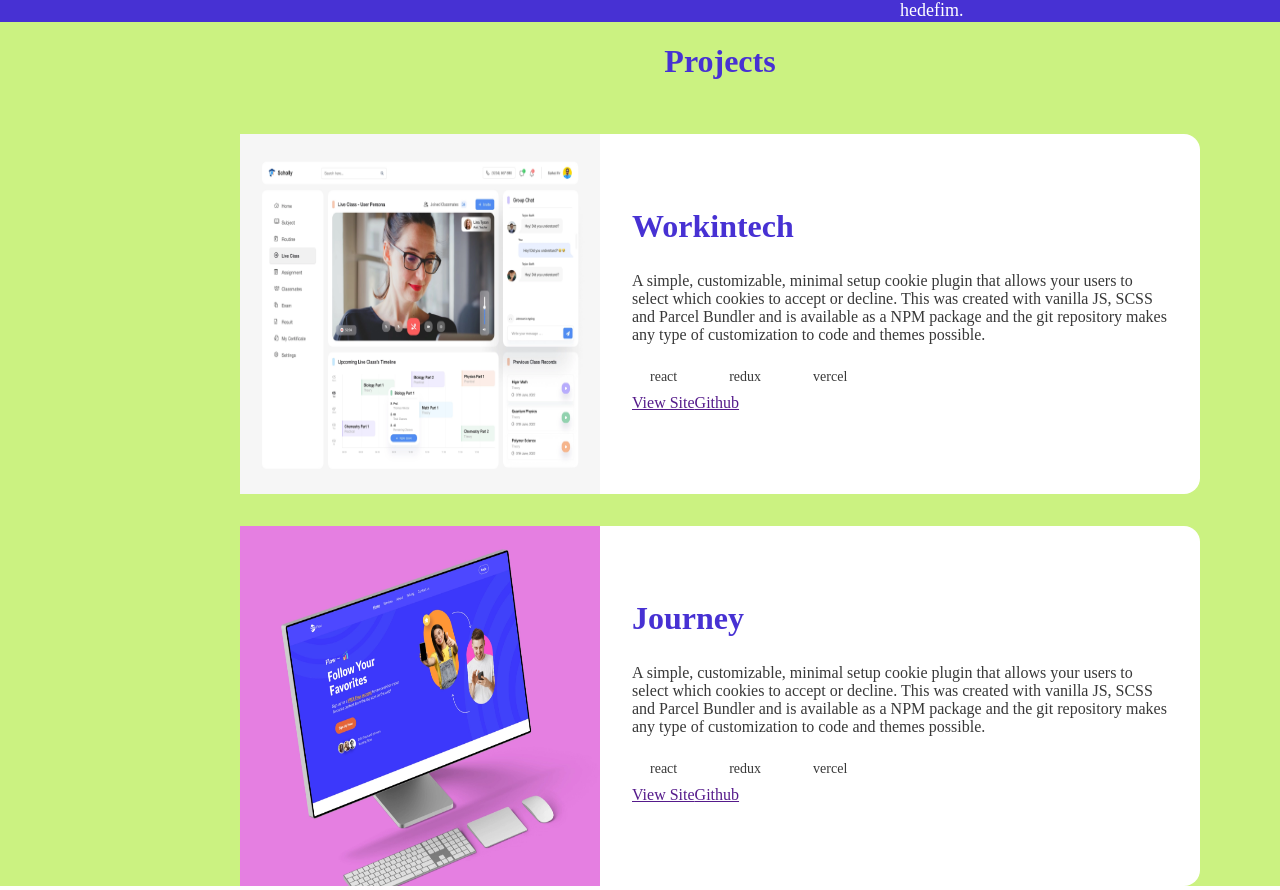
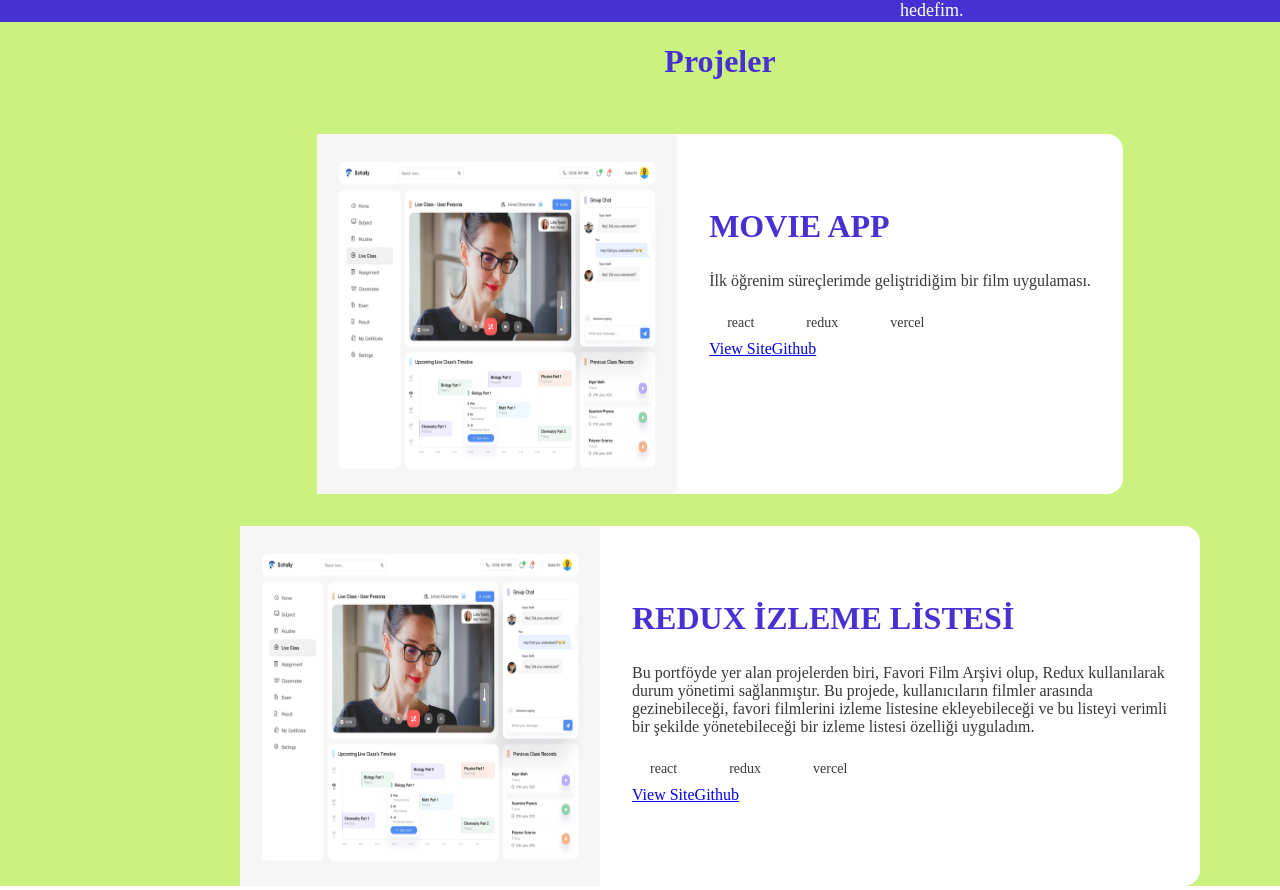
Before and after one commit to Bahadir-Uysal/Wit_S_12, a React (Vite) app in the folder MyWebSite/: page / in a window 1280 px wide. Shown: the part 1956-2846 px from the top of the page. Built offline with nearby package versions, Linux system fonts and the light colour scheme.

Commit message:
projects handled

```diff
--- a/MyWebSite/src/App.jsx
+++ b/MyWebSite/src/App.jsx
@@ -5,6 +5,7 @@ import Profile from "./components/Profile";
 import Projects from "./components/Projects";
 import { useEffect } from "react";
 import { useLanguageContext } from "./contexts/LanguageContext";
+import Footer from "./components/Footer";
 
 function App() {
   const { theme } = useLanguageContext();
@@ -23,6 +24,7 @@ function App() {
         <Skills></Skills>
         <Profile></Profile>
         <Projects></Projects>
+        <Footer></Footer>
       </div>
     </>
   );
--- a/MyWebSite/src/components/Footer.jsx
+++ b/MyWebSite/src/components/Footer.jsx
@@ -0,0 +1,14 @@
+import { useLanguageContext } from "../contexts/LanguageContext";
+
+function footer() {
+  const { texts } = useLanguageContext();
+  return (
+  <>
+
+
+  </>
+
+);
+}
+
+export default footer;
--- a/MyWebSite/src/components/Projects.jsx
+++ b/MyWebSite/src/components/Projects.jsx
@@ -1,36 +1,38 @@
 import "./Projects.css";
 import face from "../assets/project-1.png";
-import monitor from "../assets/projects-2.png";
+
+import { useLanguageContext } from "../contexts/LanguageContext";
 function Projects() {
+  const { texts } = useLanguageContext();
+  const cards = texts.projectsSection.projects;
   return (
     <>
       <div className="projects-container">
-        <h1>Projects</h1>
-        <div className="project-content">
+        <h1>{texts.projectsSection.heading}</h1>
+        {cards.map((card,index) => (
+          <div key={index} className="project-content">
             <div className="project-img">
               <img src={face} alt="" />
             </div>
             <div className="project-info">
-            <h2>Workintech</h2>
+              <h2>{card.name}</h2>
               <p>
-              A simple, customizable, minimal setup cookie plugin that allows
-              your users to select which cookies to accept or decline. This was
-              created with vanilla JS, SCSS and Parcel Bundler and is available
-              as a NPM package and the git repository makes any type of
-              customization to code and themes possible.
+                {card.desc}
               </p>
               <div className="project-list">
-              <p>react</p>
-              <p>redux</p>
-              <p>vercel</p>
+                <p>{card.skill1}</p>
+                <p>{card.skill2}</p>
+                <p>{card.skill3}</p>
               </div>
               <div className="project-links">
-              <a href="">View Site</a>
-              <a href="">Github</a>
+                <a href={card.link}>View Site</a>
+                <a href={card.github}>Github</a>
               </div>
             </div>
           </div>
-        <div className="project-content">
+        ))}
+
+        {/* <div className="project-content">
           <div className="project-img">
             <img src={monitor} alt="" />
           </div>
@@ -53,7 +55,7 @@ function Projects() {
               <a href="">Github</a>
             </div>
           </div>
-        </div>
+        </div> */}
       </div>
     </>
   );
--- a/MyWebSite/src/contexts/LanguageContext.jsx
+++ b/MyWebSite/src/contexts/LanguageContext.jsx
@@ -1,3 +1,4 @@
+/* eslint-disable react-refresh/only-export-components */
 import { createContext, useContext, useEffect, useState } from "react";
 import { getFromLocalStorage, saveToLocalStorage } from "../hooks/localStorage";
 import { languageData } from "../datas/data";
--- a/MyWebSite/src/datas/data.js
+++ b/MyWebSite/src/datas/data.js
@@ -12,7 +12,7 @@ export const languageData = {
       heading: "Skills",
     },
     profileSection: {
-        heading:"Profile",
+      heading: "Profile",
       basicInfoTitle: "Basic Information",
       birthDate: "Birth Date",
       birthDateValue: "23.03.1995",
@@ -23,8 +23,10 @@ export const languageData = {
       preferredRole: "Preferred Role",
       preferredRoleValue: "Frontend, UI",
       aboutMeTitle: "About Me",
-        aboutMeText1: "I am open to learning new technologies, I enjoy solving problems and implementing my solutions. I aim to develop front-ends that appeal to both the eye and the user experience.",
-        aboutMeText2: "My biggest goal is to put my head together with my teammates during the creation process and improve myself by seeing my shortcomings.”",
+      aboutMeText1:
+        "I am open to learning new technologies, I enjoy solving problems and implementing my solutions. I aim to develop front-ends that appeal to both the eye and the user experience.",
+      aboutMeText2:
+        "My biggest goal is to put my head together with my teammates during the creation process and improve myself by seeing my shortcomings.”",
     },
     projectsSection: {
       heading: "Projects",
@@ -33,17 +35,21 @@ export const languageData = {
           img: "",
           name: "MOVIE APP",
           desc: "A movie app that I developed during my early learning processes.",
-              skills: ["react", "redux", "vercel"],
-              link: "https://pizzaorderform-b4q8iglhx-aysenayydins-projects.vercel.app",
-              github: "https://github.com/aysenayydin/pizzaorderform",
+          skill1: "react",
+          skill2: "redux",
+          skill3: "vercel",
+          link: "düzenlenecektir.",
+          github: "https://github.com/Bahadir-Uysal/Movie-App",
         },
         {
           img: "",
           name: "REDUX WATCHLIST",
           desc: "One of the projects featured in this portfolio is the Favorite Movie Archive, built using Redux for state management. In this project, I implemented a watchlist feature where users can browse through movies, add their favorite movies to a watchlist, and manage this list efficiently.",
-              skills: ["react", "redux", "vercel"],
-              link: "https://fsweb-s10g3-redux-watchlist-solution-b747y5dii.vercel.app",
-              github: "https://github.com/aysenayydin/fsweb-s10g3-redux-watchlist-solution",
+          skill1: "react",
+          skill2: "redux",
+          skill3: "vercel",
+          link: "düzenlenecektir.",
+          github: "https://github.com/Bahadir-Uysal/Movie-App",
         },
       ],
     },
@@ -51,7 +57,7 @@ export const languageData = {
       heading: "Send me a message!",
       line1: "Got a question or proposal, or just want",
       line2: "to say hello? Go ahead.",
-      }
+    },
   },
   tr: {
     introSection: {
@@ -66,19 +72,22 @@ export const languageData = {
       heading: "Yetenekler",
     },
     profileSection: {
-        heading:"Profil",
+      heading: "Profil",
       basicInfoTitle: "Temel Bilgiler",
       birthDate: "Doğum Tarihi",
       birthDateValue: "23.03.1995",
       city: "İkamet Şehri",
       cityValue: "İstanbul",
       education: "Eğitim Durumu",
-        educationValue: "Milli Savunma Ünv. Elektronik Haberleşme, ÖnLisans, 2015",
+      educationValue:
+        "Milli Savunma Ünv. Elektronik Haberleşme, ÖnLisans, 2015",
       preferredRole: "Tercih Ettiği Rol",
       preferredRoleValue: "Frontend, UI",
       aboutMeTitle: "Hakkımda",
-        aboutMeText1: "Yeni teknolojiler öğrenmeye açık, problem çözmekten ve çözümlerimi uygulamaktan keyif alıyorum. Hem göze hemde kullanıcı deneyimine hitap eden önyüzler geliştirmeyi hedefliyorum.",
-        aboutMeText2: "Yaratım sürecinde ekip arkadaşlarımla kafa kafaya vermek ve eksik yanlarımı görerek kendimi geliştirmek en büyük hedefim.",
+      aboutMeText1:
+        "Yeni teknolojiler öğrenmeye açık, problem çözmekten ve çözümlerimi uygulamaktan keyif alıyorum. Hem göze hemde kullanıcı deneyimine hitap eden önyüzler geliştirmeyi hedefliyorum.",
+      aboutMeText2:
+        "Yaratım sürecinde ekip arkadaşlarımla kafa kafaya vermek ve eksik yanlarımı görerek kendimi geliştirmek en büyük hedefim.",
     },
     projectsSection: {
       heading: "Projeler",
@@ -87,17 +96,21 @@ export const languageData = {
           img: "",
           name: "MOVIE APP",
           desc: "İlk öğrenim süreçlerimde geliştridiğim bir film uygulaması.",
-              skills: ["react", "redux", "vercel"],
-              link: "https://pizzaorderform-b4q8iglhx-aysenayydins-projects.vercel.app",
+          skill1: "react",
+          skill2: "redux",
+          skill3: "vercel",
+          link: "düzenlenecektir.",
           github: "https://github.com/Bahadir-Uysal/Movie-App",
         },
         {
           img: "",
           name: "REDUX İZLEME LİSTESİ",
           desc: "Bu portföyde yer alan projelerden biri, Favori Film Arşivi olup, Redux kullanılarak durum yönetimi sağlanmıştır. Bu projede, kullanıcıların filmler arasında gezinebileceği, favori filmlerini izleme listesine ekleyebileceği ve bu listeyi verimli bir şekilde yönetebileceği bir izleme listesi özelliği uyguladım.",
-              skills: ["react", "redux", "vercel"],
-              link: "https://fsweb-s10g3-redux-watchlist-solution-b747y5dii.vercel.app",
-              github: "https://github.com/aysenayydin/fsweb-s10g3-redux-watchlist-solution",
+          skill1: "react",
+          skill2: "redux",
+          skill3: "vercel",
+          link: "düzenlenecektir.",
+          github: "https://github.com/Bahadir-Uysal/Movie-App",
         },
       ],
     },
@@ -105,6 +118,7 @@ export const languageData = {
       heading: "Bana bir mesaj gönderin!",
       line1: "Bir sorunuz ya da teklifiniz mi var, yoksa sadece",
       line2: "merhaba demek mi istiyorsunuz? Buyrun.",
+      mail: "uysalbahadir@icloud.com",
     },
   },
 };
```
Lines whose indentation alone changed are shown as unchanged.
